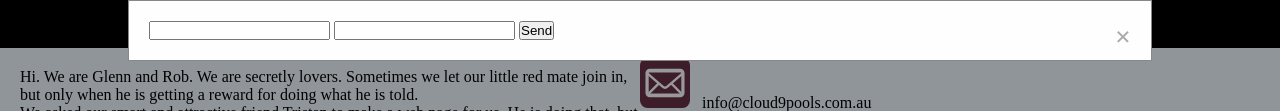
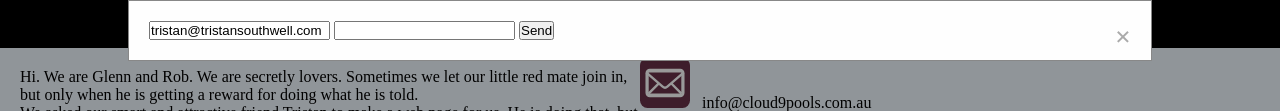
Before and after one commit to Unsentletter/cloud9Pools, a plain HTML site: page index.html in a window 1280 px wide. Both pictures are taken after a click on the link "info@cloud9pools.com.au". Shown: the part 192-303 px from the top of the page. Drawn offline with Linux system fonts and the light colour scheme.

Commit message:
email testing

```diff
--- a/index.html
+++ b/index.html
@@ -75,10 +75,9 @@
                 <!-- Modal content -->
                 <div class="modal-content">
                     <span class="close">&times;</span>
-                    <form action="https://formspree.io/tristan@tristansouthwell.com"
-                          method="POST">
+                    <form action="https://formspree.io/tristan@tristansouthwell.com" method="POST">
+                        <input type="email" name="_replyto" value="tristan@tristansouthwell.com">
                         <input type="text" name="name">
-                        <input type="email" name="_replyto">
                         <input type="submit" value="Send">
                     </form>
                 </div>
--- a/styling/media.css
+++ b/styling/media.css
@@ -8,8 +8,6 @@
         display: none;
     }
 }
-
-
 
 @media only screen and (max-width: 800px) {
 
```
Also changed, not shown: 1 other file.
